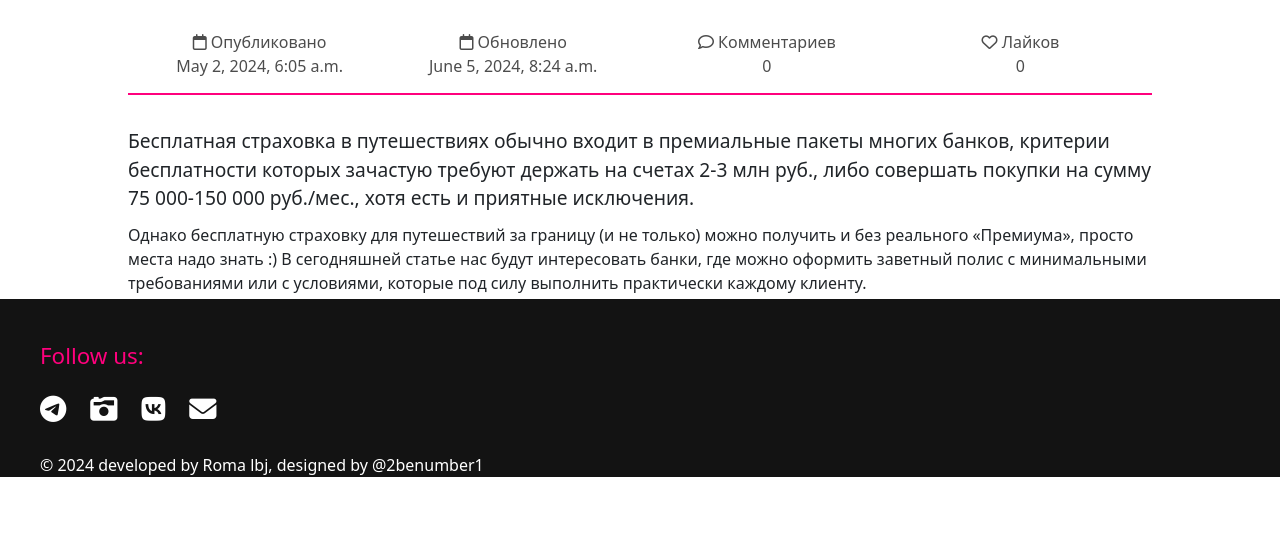
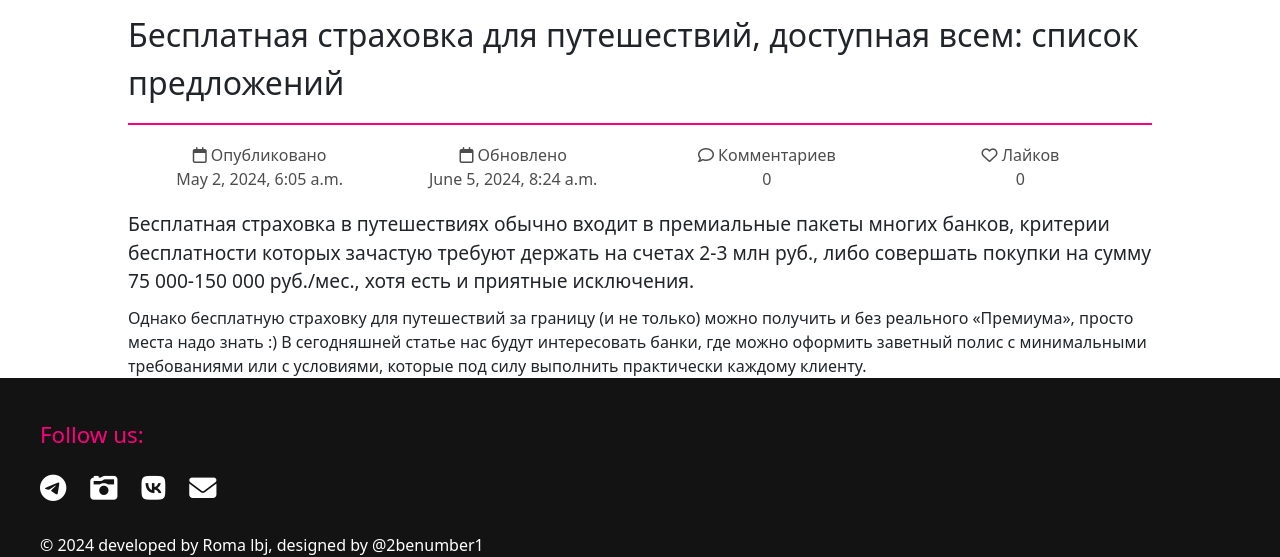
Before and after one commit to Romalbj/Second_site, a Django app: page /article/debit/3 in a window 1280 px wide. Shown: the part 501-1058 px from the top of the page. Before the commit the page ends 978 px from the top, so only its background shows below. Run offline with Django 5.2, Linux system fonts and the light colour scheme; data comes from the database, SQL or seed files in the repository.

Commit message:
detail_article version 2.0

```diff
--- a/better_site/article_detail/templates/article_detail/article_detail.html
+++ b/better_site/article_detail/templates/article_detail/article_detail.html
@@ -6,8 +6,10 @@
 
 {% block content %}
     <div class="detail_card" style="background-image: url('{{article.photo.url}}');">
-        <p class="detail_title">{{article.title}}</p>
+<!--        <p class="detail_title">{{article.title}}</p>-->
     </div>
+
+    <div class="div_title_detail"><p>{{article.title}}</p></div>
 
     <div class="article_info">
             <p>
--- a/better_site/main/static/main/css/main.css
+++ b/better_site/main/static/main/css/main.css
@@ -917,6 +917,7 @@ nav {
     border-radius: 30px;
 }
 
+/*Текст на карточке*/
 .detail_title {
     margin: 0 2% 5% 2%;
     padding: 3% 1.5%;
@@ -929,16 +930,16 @@ nav {
 .article_info {
     width: 80vw;
     height: 20%;
-    margin: 2vh 0;
+    margin: 0;
     font-size: 1rem;
-    padding: 1%;
+    padding: 0 1%;
 /*    background-color: #d72828;*/
     display: grid;
     grid-template-columns: repeat(auto-fit, minmax(150px, 1fr));
     line-height: 1.5rem;
     row-gap: 3vh;
     column-gap: 2vh;
-    border-bottom: 2px solid #ff007d;
+/*    border-bottom: 2px solid #ff007d;*/
 }
 
 .article_info p {
@@ -978,6 +979,27 @@ nav {
 .article_content p:first-child {
     margin-top: 0;
 }
+
+
+.div_title_detail {
+    margin: 2vh 0;
+    padding: 0 0 2vh 0;
+    width: 80vw;
+    display: flex;
+    justify-content: center;
+    align-items: center;
+    border-bottom: 2px solid #ff007d;
+}
+
+.div_title_detail p {
+    font-size: 2rem;
+    text-align: left;
+    width: 100%;
+    height: 100%;
+    padding: 0;
+    margin: 0;
+}
+
 
 /* for medium devices */
 @media screen and (min-width: 576px) {
```
